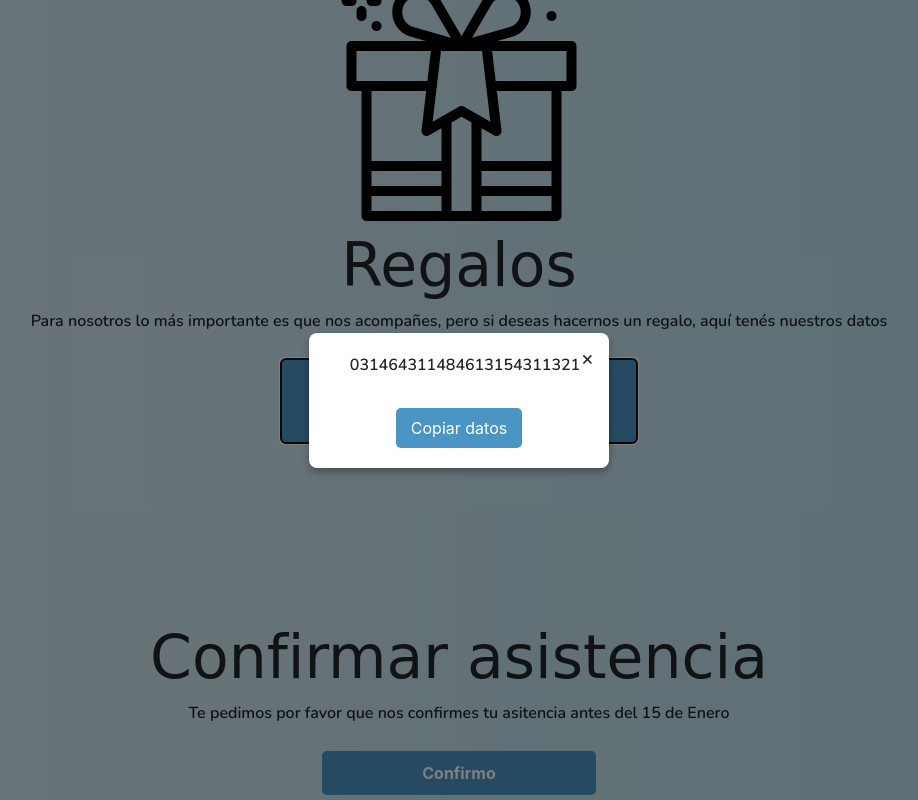
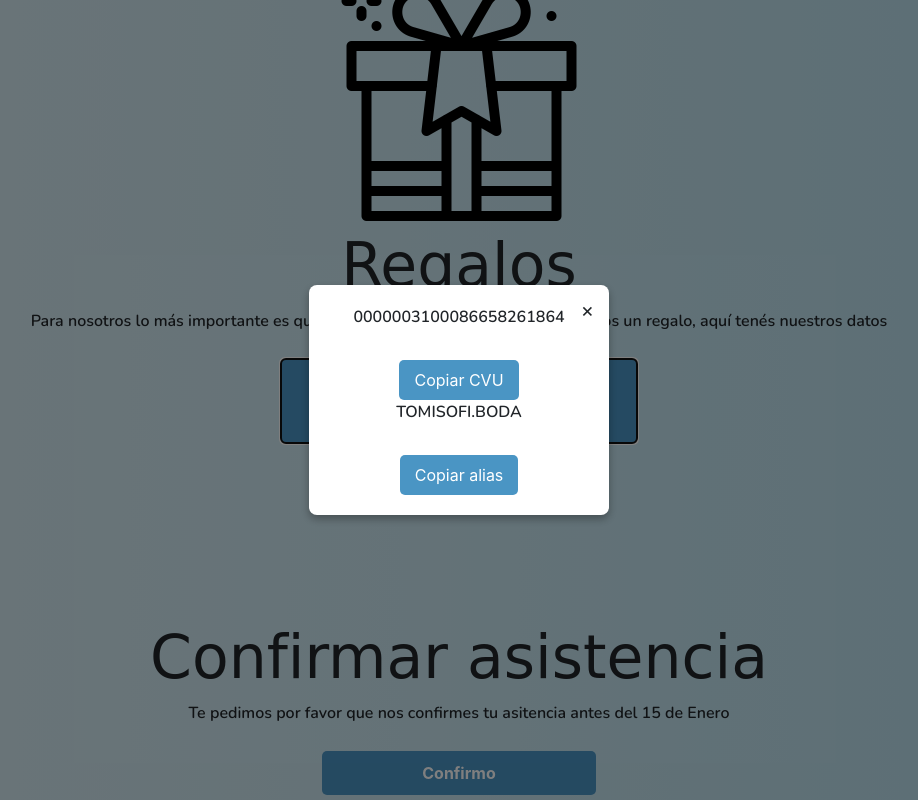
Before and after one commit to SofiyTomi/boda_sofiytomi, a plain HTML site: page S&T/index.html in a window 1280 px wide. Both pictures are taken after a click on the button "Ver datos bancarios". Shown: the part 5401-6201 px from the top of the page, without its empty margins (181-1099 px from the left). Drawn offline with nearby package versions, Linux system fonts and the light colour scheme; a script that the page names is missing; a web font is replaced by a local one.

Commit message:
Update index.html

```diff
--- a/S&T/index.html
+++ b/S&T/index.html
@@ -136,8 +136,10 @@
             <div id="miPopup" class="popup">
                 <div class="popup-content">
                     <span class="cerrar">&times;</span>
-                    <p id="textoACopiar">031464311484613154311321</p>
-                    <button id="copiarTexto">Copiar datos</button>
+                    <p id="textoACopiar">0000003100086658261864</p>
+                    <button id="copiarTexto">Copiar CVU</button>
+                    <p id="textoACopiar">TOMISOFI.BODA</p>
+                    <button id="copiarTexto">Copiar alias</button>
                 </div>
             </div>
         </section>
```
